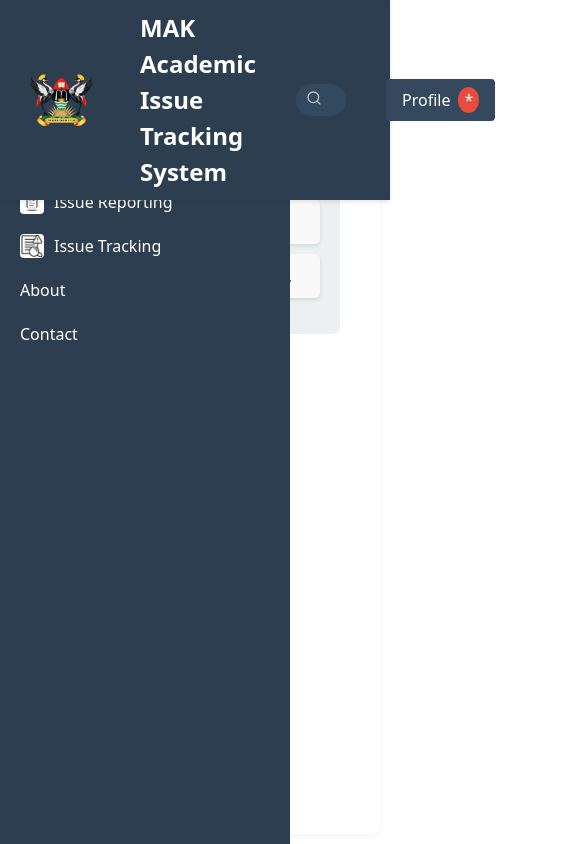
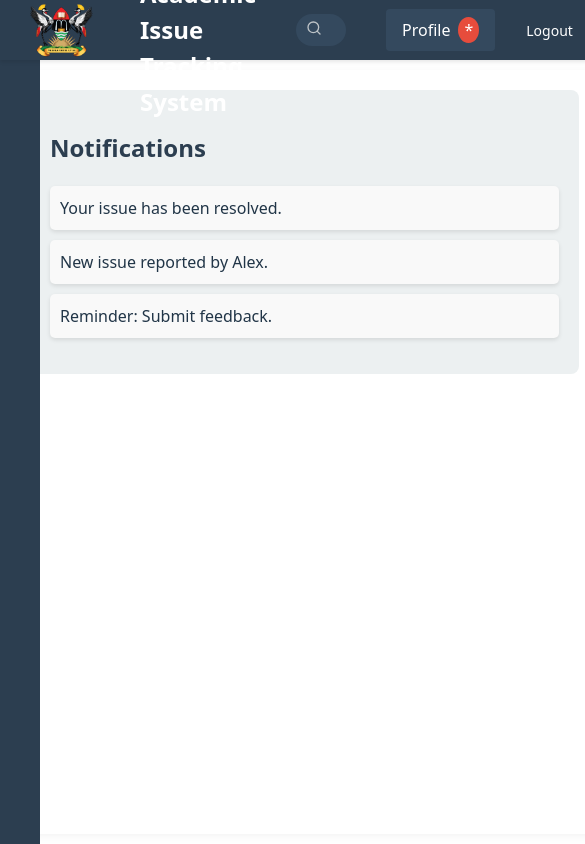
Before and after one commit to emmanuelwilliam/AITS-group-E, a React (Vite) app in the folder Frontend_react/: page /dashboard in a window 390 px wide. Shown: the top 844 px of the page, 585 px wide, since content can reach past the window. Built offline with nearby package versions, Linux system fonts and the light colour scheme.

Commit message:
the students dashboard was not appearing well and the topbar with the side bar were covering the contents so i had to properly set the css

```diff
--- a/Frontend_react/src/styles/dashboard.css
+++ b/Frontend_react/src/styles/dashboard.css
@@ -1,16 +1,63 @@
+/* Main dashboard layout */
 .dashboard {
-  display: flex;
-  flex-direction: column;
-  height: 100vh;
+  display: grid;
+  grid-template-areas:
+    "topbar topbar"
+    "sidebar content";
+  grid-template-columns: 250px 1fr;
+  grid-template-rows: 60px 1fr;
+  min-height: 100vh;
 }
 
-.main-content {
-  display: flex;
-  flex: 1;
-  padding-top: 60px; /* Account for fixed TopBar height */
+/* Top bar positioning */
+.top-bar {
+  grid-area: topbar;
+  position: sticky;
+  top: 0;
+  z-index: 100;
 }
 
-.content {
-  flex: 1;
-  padding: 20px;
+/* Sidebar positioning */
+.sidebar {
+  grid-area: sidebar;
+  position: sticky;
+  top: 60px;
+  height: calc(100vh - 60px);
+  overflow-y: auto;
 }
+
+/* Main content area */
+.dashboard-content {
+  grid-area: content;
+  padding: 2rem;
+  overflow-y: auto;
+  height: calc(100vh - 60px);
+  background-color: #f8f9fa;
+}
+
+/* Responsive adjustments */
+@media (max-width: 768px) {
+  .dashboard {
+    grid-template-areas:
+      "topbar"
+      "content";
+    grid-template-columns: 1fr;
+  }
+
+  .sidebar {
+    position: fixed;
+    top: 60px;
+    left: -250px;
+    transition: left 0.3s ease;
+    z-index: 90;
+  }
+
+  .sidebar.open {
+    left: 0;
+  }
+
+  .dashboard-content {
+    padding: 1rem;
+    height: calc(100vh - 60px);
+  }
+}
```
